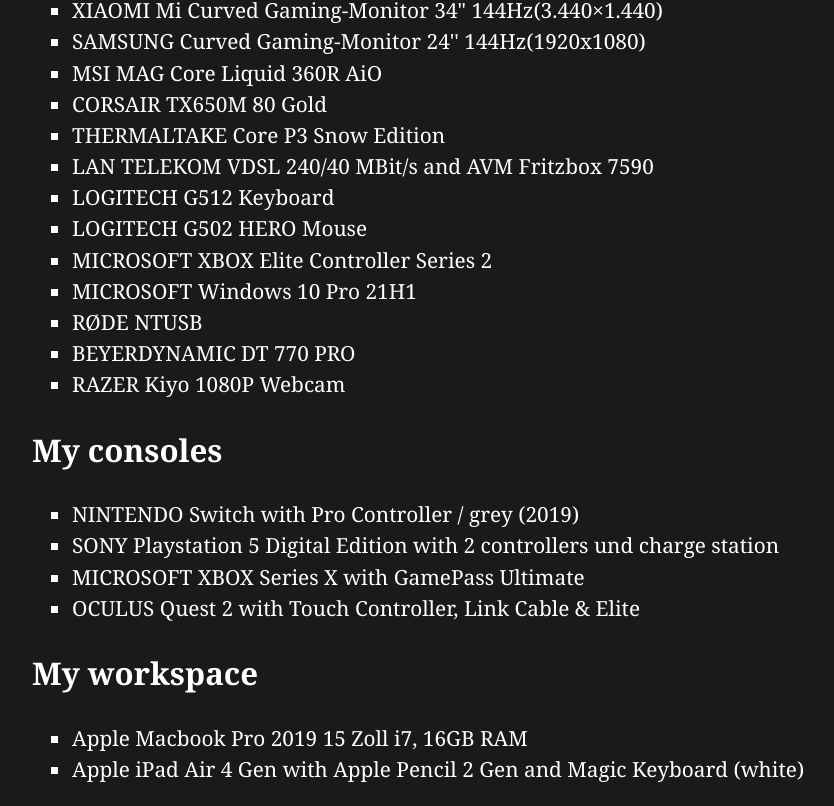
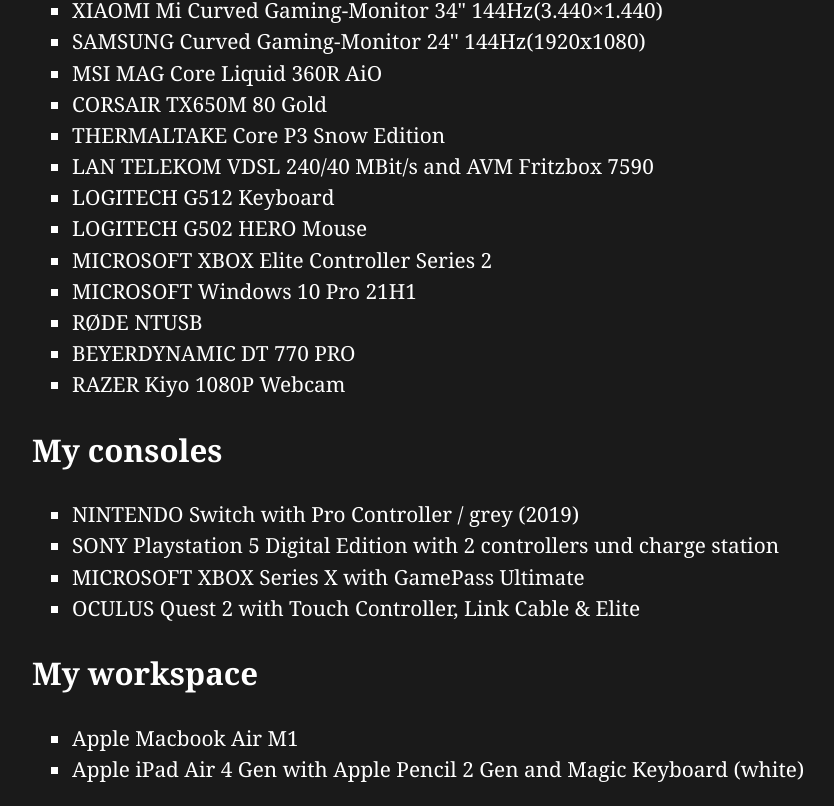
Before and after one commit to janfelixvs/janfelixvs.me, a plain HTML site: page tech.html in a window 1280 px wide. Shown: the part 1251-2057 px from the top of the page, without its empty margins (158-992 px from the left). Drawn offline with Linux system fonts and the light colour scheme.

Commit message:
new Macbook

```diff
--- a/tech.html
+++ b/tech.html
@@ -68,7 +68,7 @@
                 <h2>My workspace</h2>
 
                 <ul>
-                    <li>Apple Macbook Pro 2019 15 Zoll i7, 16GB RAM</li>
+                    <li>Apple Macbook Air M1</li>
                     <li>Apple iPad Air 4 Gen with Apple Pencil 2 Gen and Magic Keyboard (white)</li>
                 </ul>
             </section>
```
